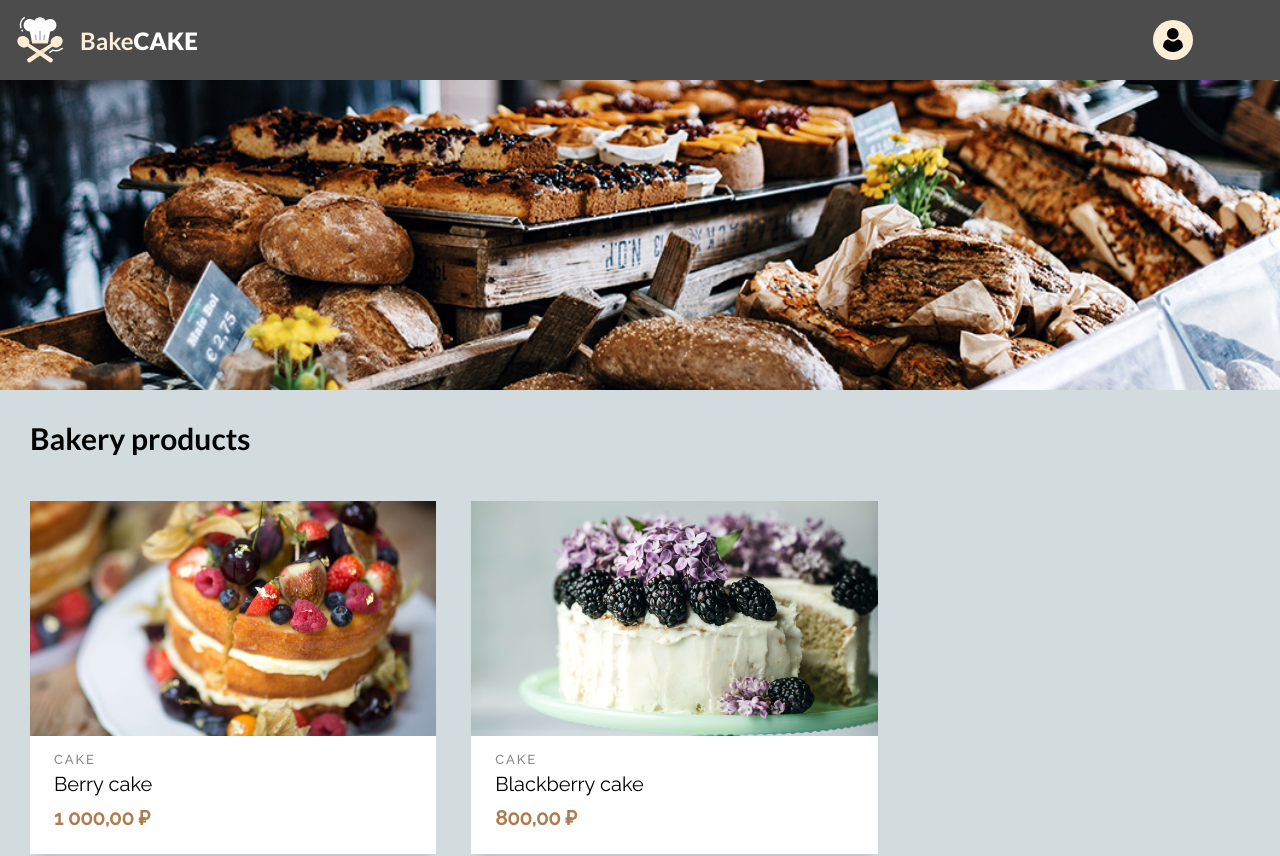
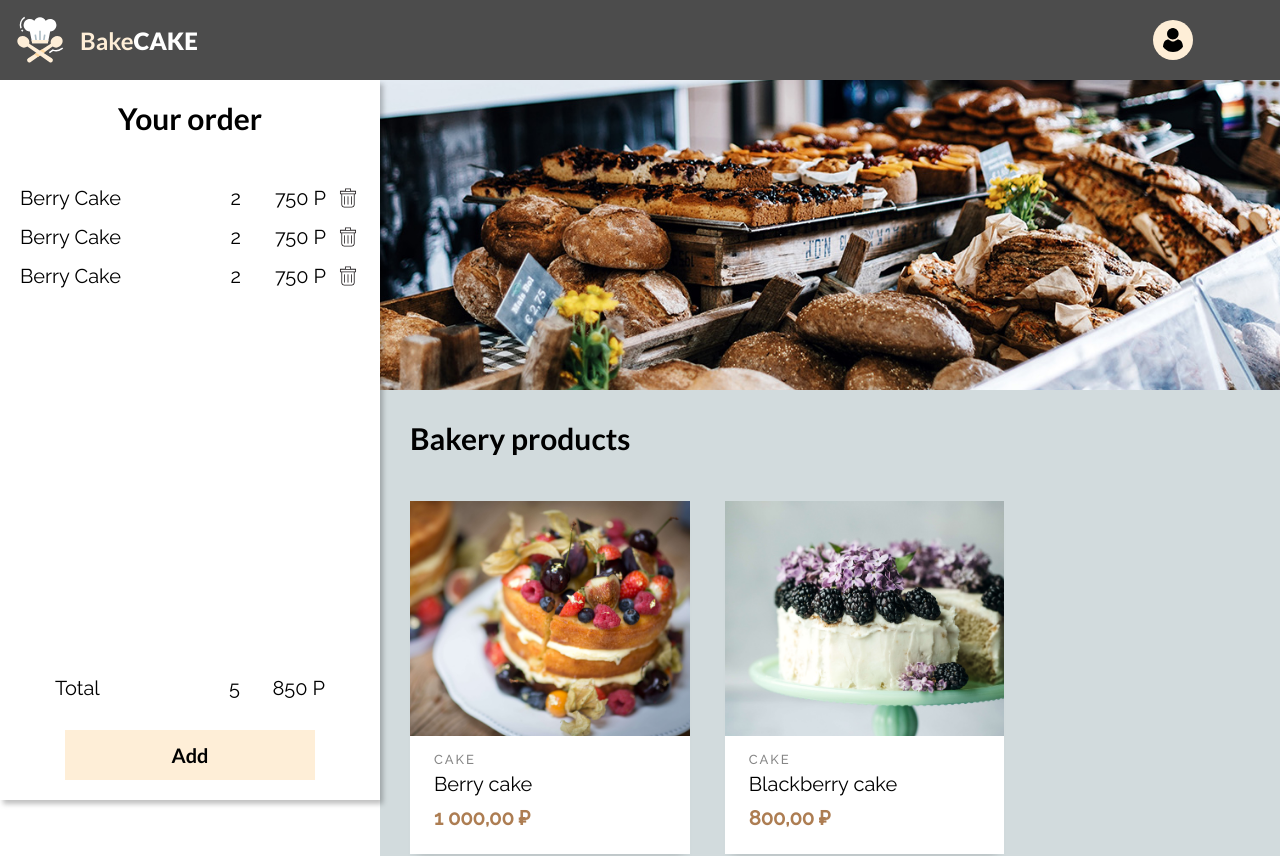
Before and after one commit to PaulinaLyu/bake_cake_react, a React (Create React App) app: page / in a window 1280 px wide. Shown: the top 856 px of the page. Built offline with nearby package versions, Linux system fonts and the light colour scheme.

Commit message:
Order/ OrderList/ OrderItem

```diff
--- a/src/App.js
+++ b/src/App.js
@@ -3,6 +3,7 @@
 import { Menu } from './components/Menu';
 import { GlobalStyle } from './components/GlobalStyle';
 import { ModalItem } from './components/ModalItem';
+import { Order } from './components/Order';
 
 
 function App() {
@@ -13,6 +14,7 @@
 		<>
 			<GlobalStyle />
 			<NavBar />
+			<Order />
 			<Menu setOpenItem={setOpenItem} />
 			<ModalItem openItem={openItem} setOpenItem={setOpenItem} />
 		</>
--- a/src/components/Button.js
+++ b/src/components/Button.js
@@ -4,14 +4,23 @@
 const ButtonStyled = styled.button`
     display: block;
 	height: 50px;
-	width: 100%;
-    background-color: #FEEED7;
-    border: 0;
+	width: 250px;
+	margin: 0 auto;
+	background-color: #FEEED7;
+	color: black;
+	border-color: transparent;
+	cursor: pointer;
 	padding: 10px;
 	font-size: 20px;
 	font-family: 'Lato', sans-serif;
-	margin-top: 30px;
-
+	transition-property: color, background-color, border-color;
+	transition-duration: .3s;
+		:hover {
+			background-color: #fff;
+			border: 30;
+			border-color: #FEEED7;
+			border-style: solid;
+		}
 `;
 
 export const Button = () => (
--- a/src/components/GlobalStyle.js
+++ b/src/components/GlobalStyle.js
@@ -51,5 +51,6 @@
 
 	ul {
 		list-style: none;
+		padding: 0;
 	}
   `;
--- a/src/components/Menu.js
+++ b/src/components/Menu.js
@@ -7,6 +7,7 @@
 const MenuStyled = styled.main`
 	margin-top: 80px;
 	background-color: #D2DBDD;
+	margin-left: 380px;
 `;
 
 const SectionMenu = styled.section`
--- a/src/components/ModalItem.js
+++ b/src/components/ModalItem.js
@@ -27,13 +27,14 @@
 	background-image: url(${({img}) => img});
 	background-size: cover;
 	background-position: center;
-	margin-bottom: 20px;
 `;
 
-const ModalContent = styled.div`
-	padding: 20px;
+const ModalContent = styled.section`
 	display: flex;
 	flex-direction: column;
+	justify-content: space-between;
+	height: calc(100% - 200px);
+	padding: 30px;
 `;
 
 const ModalPrice = styled.div`
--- /dev/null
+++ b/src/components/Order.js
@@ -0,0 +1,65 @@
+import React from 'react';
+import styled from 'styled-components';
+import { Button } from './Button';
+import { OrderListItem } from './OrderListItem';
+
+const OrderStyled = styled.section`
+	position: fixed;
+	top: 80px;
+	left: 0;
+	display: flex;
+	flex-direction: column;
+	background: #fff;
+	min-width: 380px;
+	height: calc(100% - 80px);
+	box-shadow: 3px 4px 5px rgba(0, 0, 0, 0.25);
+	padding: 20px;
+`;
+
+const OrderTitle= styled.h2`
+	text-align:  center;
+	margin-bottom: 30px;
+`;
+
+const OrderContent= styled.div`
+	flex-grow: 1;
+`;
+
+const OrderList= styled.ul``;
+
+const Total= styled.div`
+	display: flex;
+	margin: 0 35px 30px;
+	& span:first-child {
+		flex-grow: 1;
+	}
+`;
+
+const TotalPrice= styled.div`
+	text-align: right;
+	min-width: 65px;
+	margin-left: 20px;
+`;
+
+
+
+export const Order = () => {
+	return (
+		<OrderStyled>
+			<OrderTitle>Your order</OrderTitle>
+			<OrderContent>
+				<OrderList>
+					<OrderListItem />
+					<OrderListItem />
+					<OrderListItem />
+				</OrderList>
+			</OrderContent>
+			<Total>
+				<span>Total</span>
+				<span>5</span>
+				<TotalPrice>850 P</TotalPrice>
+			</Total>
+			<Button></Button>
+		</OrderStyled>
+	)
+}
--- /dev/null
+++ b/src/components/OrderListItem.js
@@ -0,0 +1,40 @@
+import React from 'react';
+import styled from 'styled-components';
+import trashIcon from '../img/trash.svg'
+
+const OrderItemStyled = styled.li`
+	display: flex;
+	margin: 15px 0;
+`;
+
+const ItemName = styled.li`
+	flex-grow: 1;
+`;
+
+const ItemPrice = styled.li`
+	margin-left: 20px;
+	margin-right: 10px;
+	min-width: 65px;
+	text-align: right;
+`;
+
+const TrashButton = styled.button `
+	width: 24px;
+	height: 24px;
+	border-color: transparent;
+	background-color: transparent;
+	background-image: url(${trashIcon});
+	background-position: center;
+	background-size: cover;
+	background-repeat: no-repeat;
+	cursor: pointer;
+`;
+
+export const OrderListItem = () => (
+	<OrderItemStyled>
+		<ItemName>Berry Cake</ItemName>
+		<span>2</span>
+		<ItemPrice>750 P</ItemPrice>
+		<TrashButton />
+	</OrderItemStyled>
+);
```
Also changed, not shown: src/img/trash.svg (added).
